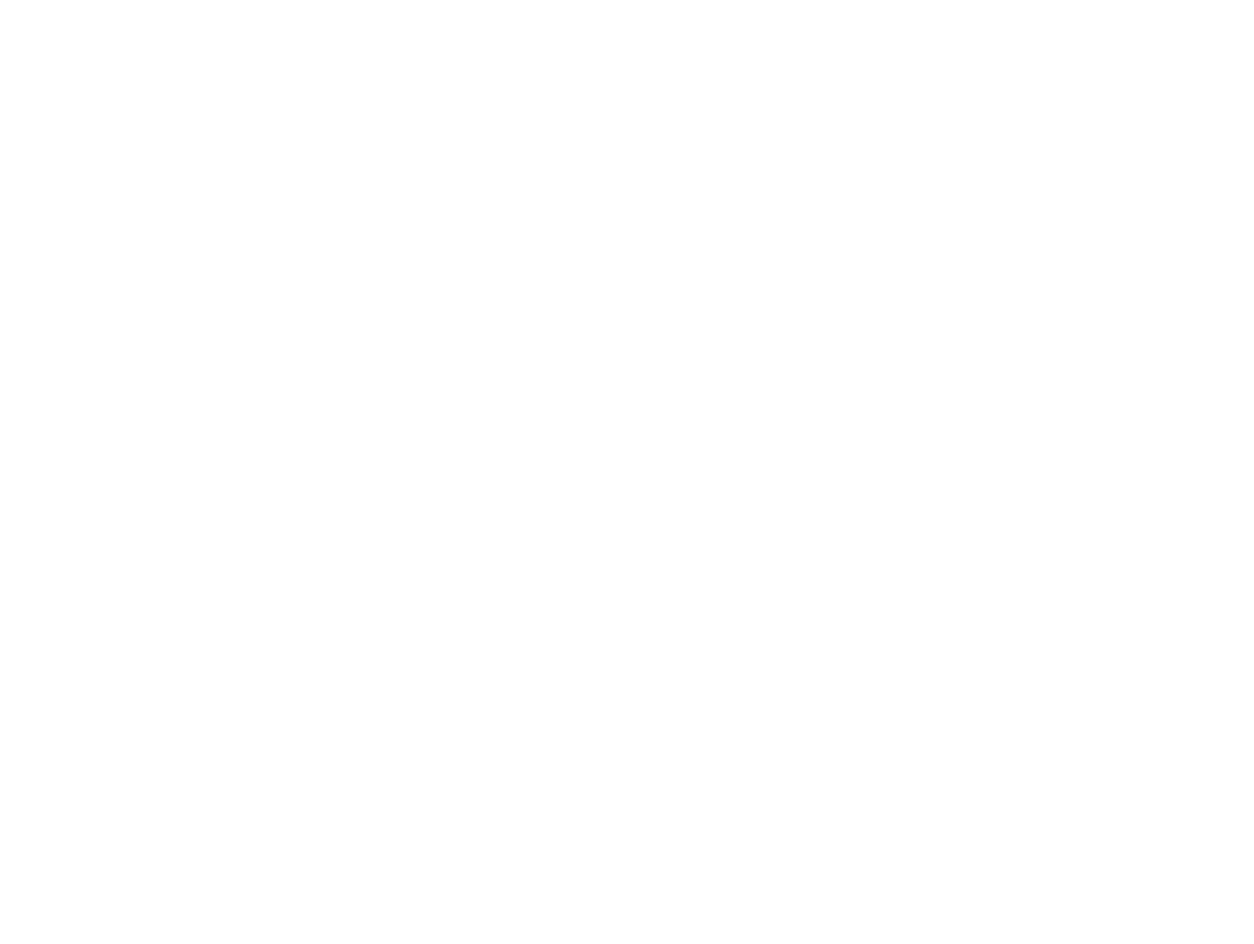
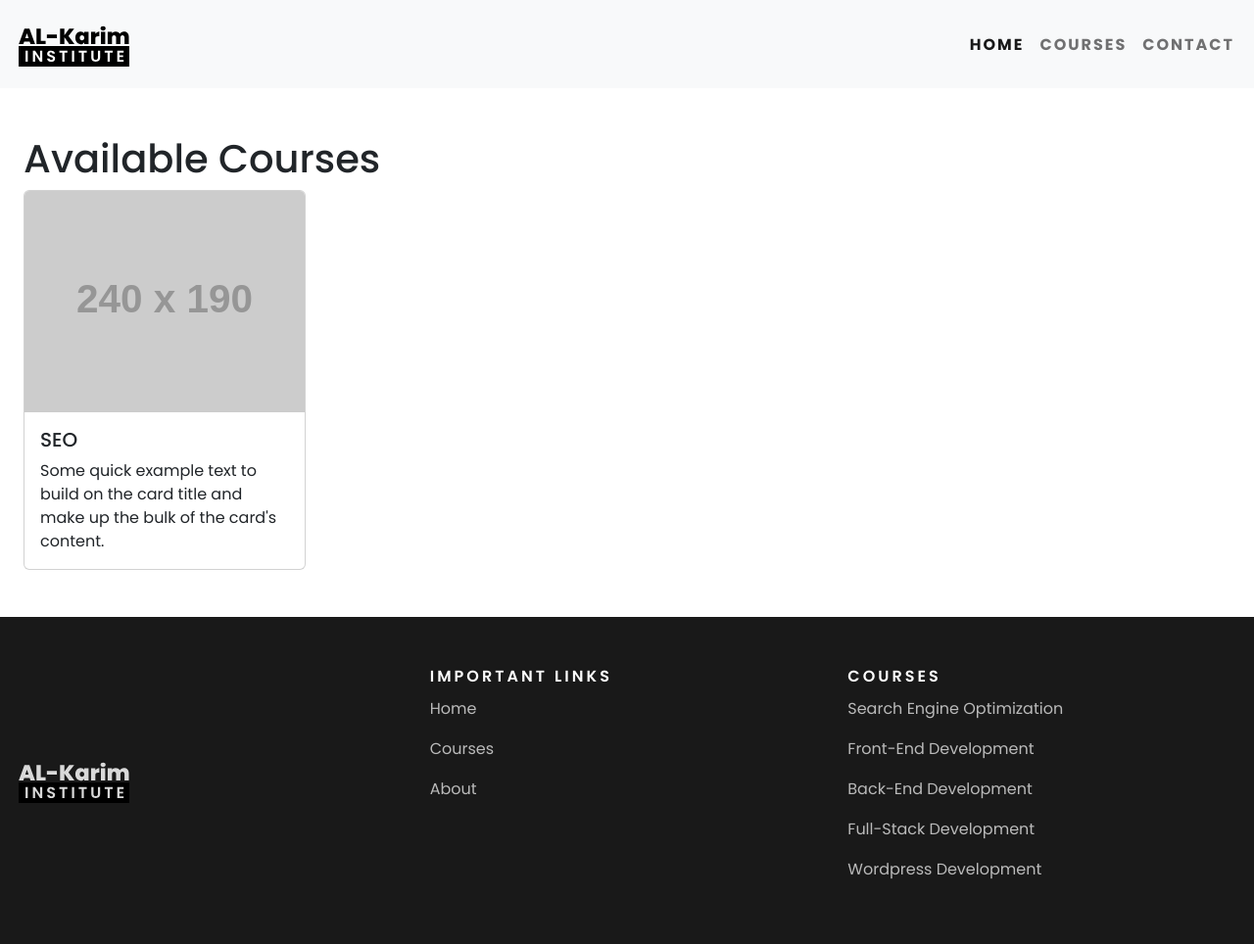
Before and after one commit to Codewith-ARK/al-karim, a plain HTML site: page pages/course.html in a window 1280 px wide. Shown: the whole page at 98% size. Before the commit the page ends 800 px from the top, so only its background shows below. Drawn offline with nearby package versions, Linux system fonts and the light colour scheme; placeholder pictures from the web are drawn by us.

Commit message:
[+] courses section

```diff
--- a/pages/course.html
+++ b/pages/course.html
@@ -0,0 +1,123 @@
+<!DOCTYPE html>
+<html lang="en">
+  <head>
+    <meta charset="UTF-8" />
+    <meta name="viewport" content="width=device-width, initial-scale=1.0" />
+    <title>All Courses</title>
+
+    <link
+      rel="stylesheet"
+      href="https://cdn.jsdelivr.net/npm/bootstrap@5.2.3/dist/css/bootstrap.min.css"
+      integrity="sha384-rbsA2VBKQhggwzxH7pPCaAqO46MgnOM80zW1RWuH61DGLwZJEdK2Kadq2F9CUG65"
+      crossorigin="anonymous"
+    />
+    <script
+      src="https://cdn.jsdelivr.net/npm/bootstrap@5.2.3/dist/js/bootstrap.min.js"
+      integrity="sha384-cuYeSxntonz0PPNlHhBs68uyIAVpIIOZZ5JqeqvYYIcEL727kskC66kF92t6Xl2V"
+      crossorigin="anonymous"
+    ></script>
+    <script
+      src="https://cdn.jsdelivr.net/npm/bootstrap@5.2.3/dist/js/bootstrap.bundle.min.js"
+      integrity="sha384-kenU1KFdBIe4zVF0s0G1M5b4hcpxyD9F7jL+jjXkk+Q2h455rYXK/7HAuoJl+0I4"
+      crossorigin="anonymous"
+    ></script>
+
+    <link rel="stylesheet" href="../stylesheets/global__style.css" />
+  </head>
+  <body>
+    <nav class="navbar navbar-expand-lg bg-body-tertiary bg-light">
+      <div class="container-fluid">
+        <a class="navbar-brand" href="../index.html">
+          <img src="../assets/brand-logo.svg" alt="brand logo"/>
+        </a>
+        <button
+          class="navbar-toggler"
+          type="button"
+          data-bs-toggle="collapse"
+          data-bs-target="#navbarNav"
+          aria-controls="navbarNav"
+          aria-expanded="false"
+          aria-label="Toggle navigation"
+        >
+          <span class="navbar-toggler-icon"></span>
+        </button>
+        <div
+          class="collapse navbar-collapse justify-content-end"
+          id="navbarNav"
+        >
+          <ul class="navbar-nav">
+            <li class="nav-item">
+              <a class="nav-link active" aria-current="page" href="../index.html">Home</a>
+            </li>
+            <li class="nav-item">
+              <a class="nav-link" href="course.html">Courses</a>
+            </li>
+            <li class="nav-item">
+              <a class="nav-link" href="contact.html">Contact</a>
+            </li>
+          </ul>
+        </div>
+      </div>
+    </nav>
+
+    <main class="px-4 py-5">
+      <h1>Available Courses</h1>
+      <div class="d-flex flex-wrap" id="all-courses">
+
+        <div class="card">
+          <img class="card-img-top" src="https://placehold.co/240x190" alt="Card image cap" />
+          <div class="card-body">
+            <h5 class="card-title">SEO</h5>
+            <p class="card-text">
+              Some quick example text to build on the card title and make up
+              the bulk of the card's content.
+            </p>
+          </div>
+        </div>
+      </div>
+    </main>
+
+    <footer class="row m-0 py-5">
+      <div class="col-md-4 d-flex justify-content-start align-items-center">
+        <img
+          class="img-fluid"
+          src="../assets/brand-logo-(dark).svg"
+          alt="brand logo"
+        />
+      </div>
+
+      <div class="col-md-4">
+        <h3>Important Links</h3>
+        <a href="#">
+          <p>Home</p>
+        </a>
+        <a href="#">
+          <p>Courses</p>
+        </a>
+        <a href="#">
+          <p>About</p>
+        </a>
+      </div>
+
+      <!-- Column 3 - On larger screens, it takes up 4 out of 12 columns -->
+      <div class="col-md-4">
+        <h3>Courses</h3>
+        <a href="#">
+          <p>Search Engine Optimization</p>
+        </a>
+        <a href="#">
+          <p>Front-End Development</p>
+        </a>
+        <a href="#">
+          <p>Back-end Development</p>
+        </a>
+        <a href="#">
+          <p>Full-Stack Development</p>
+        </a>
+        <a href="#">
+          <p>Wordpress Development</p>
+        </a>
+      </div>
+    </footer>
+  </body>
+</html>
```
Also changed, not shown: index.html (+6 -6 lines).
